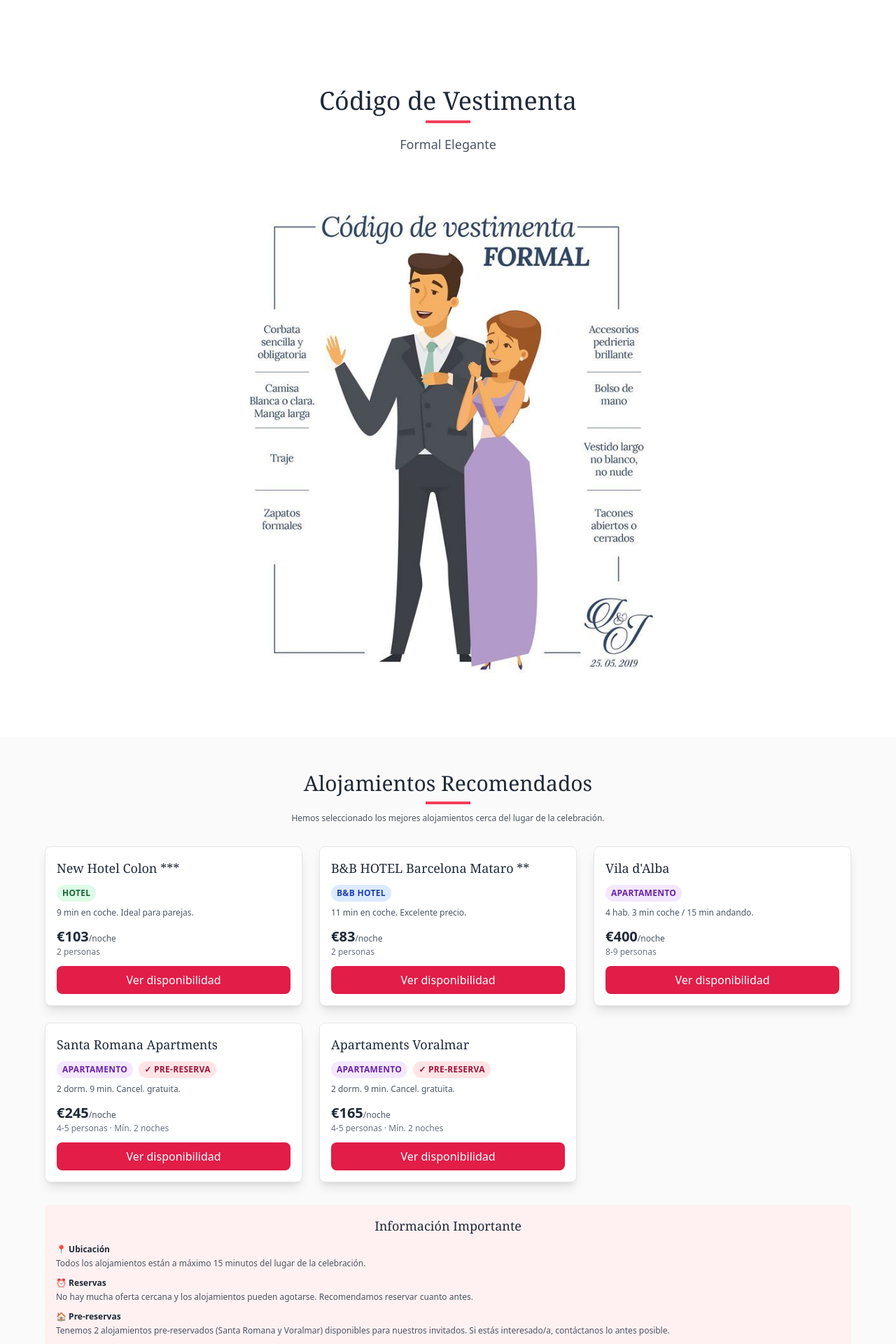
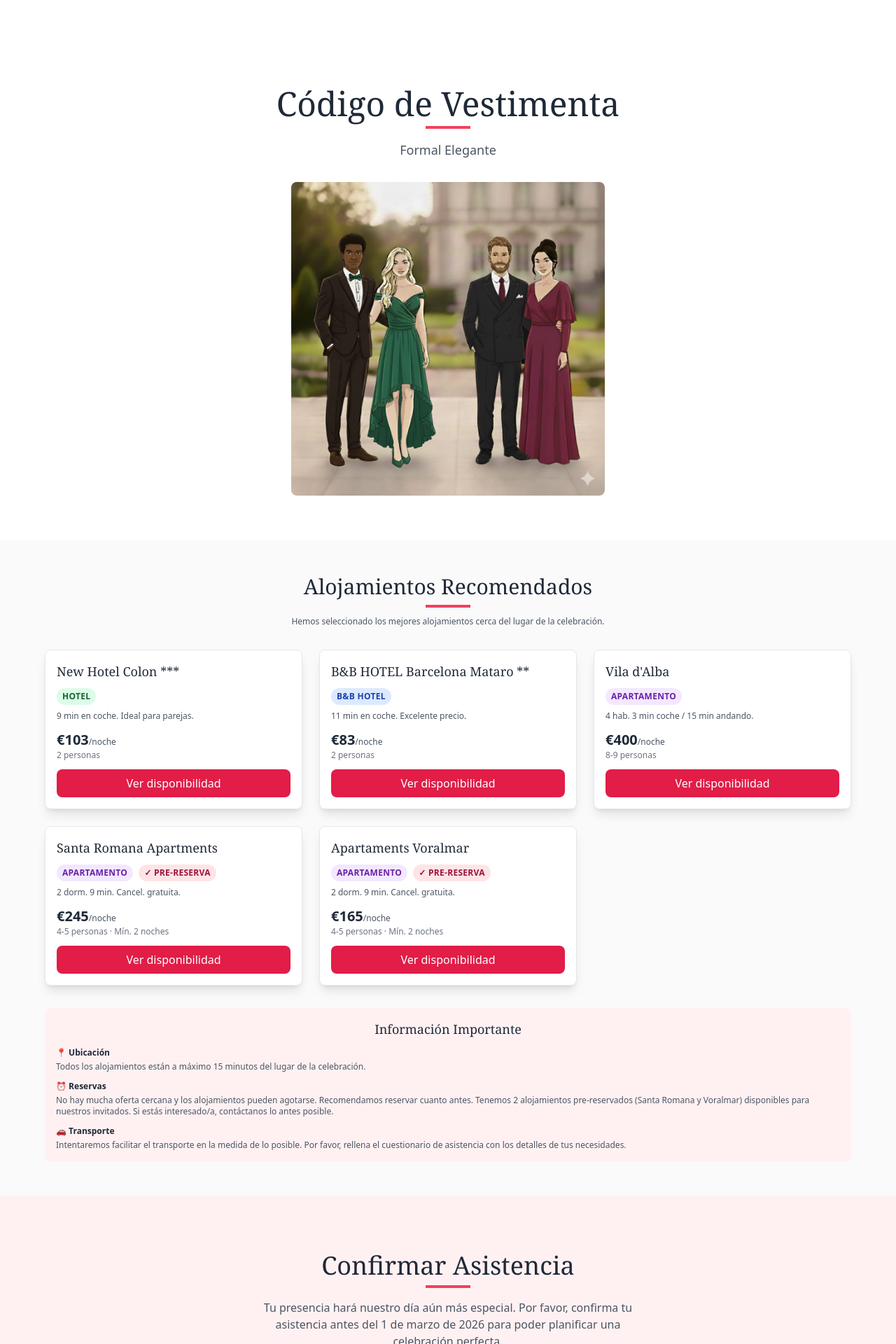
Before and after one commit to ivan-navarro/wedding, a React (Vite) app: page / in a window 1280 px wide. Shown: the part 2920-4840 px from the top of the page at 70% size. Built offline with nearby package versions, Linux system fonts and the light colour scheme.

Commit message:
Update dress code image and adjust accommodation text for clarity

```diff
--- a/src/components/Accommodation.tsx
+++ b/src/components/Accommodation.tsx
@@ -139,11 +139,7 @@ export const Accommodation: React.FC<AccommodationProps> = ({
               </div>
               <div>
                 <h4 className="font-semibold text-gray-800 mb-1">⏰ Reservas</h4>
-                <p>No hay mucha oferta cercana y los alojamientos pueden agotarse. Recomendamos reservar cuanto antes.</p>
-              </div>
-              <div>
-                <h4 className="font-semibold text-gray-800 mb-1">🏠 Pre-reservas</h4>
-                <p>Tenemos 2 alojamientos pre-reservados (Santa Romana y Voralmar) disponibles para nuestros invitados. Si estás interesado/a, contáctanos lo antes posible.</p>
+                <p>No hay mucha oferta cercana y los alojamientos pueden agotarse. Recomendamos reservar cuanto antes. Tenemos 2 alojamientos pre-reservados (Santa Romana y Voralmar) disponibles para nuestros invitados. Si estás interesado/a, contáctanos lo antes posible.</p>
               </div>
               <div>
                 <h4 className="font-semibold text-gray-800 mb-1">🚗 Transporte</h4>
--- a/src/components/DressCode.tsx
+++ b/src/components/DressCode.tsx
@@ -5,7 +5,7 @@ export const DressCode: React.FC = () => {
     <section id="dresscode" className="py-16 bg-white">
       <div className="container mx-auto px-4 md:px-6">
         <div className="text-center mb-8">
-          <h2 className="text-3xl md:text-4xl font-serif text-gray-800 mb-2">
+          <h2 className="text-4xl md:text-5xl font-serif text-gray-800 mb-2">
             Código de Vestimenta
           </h2>
           <div className="w-16 h-1 bg-rose-500 mx-auto mb-4"></div>
@@ -14,7 +14,7 @@ export const DressCode: React.FC = () => {
           </p>
         </div>
 
-        <div className="max-w-2xl mx-auto">
+        <div className="max-w-md mx-auto">
           <div className="rounded-lg overflow-hidden">
             <img
               src="img/dress-code.jpg"
```
Also changed, not shown: public/img/dress-code.jpg.
